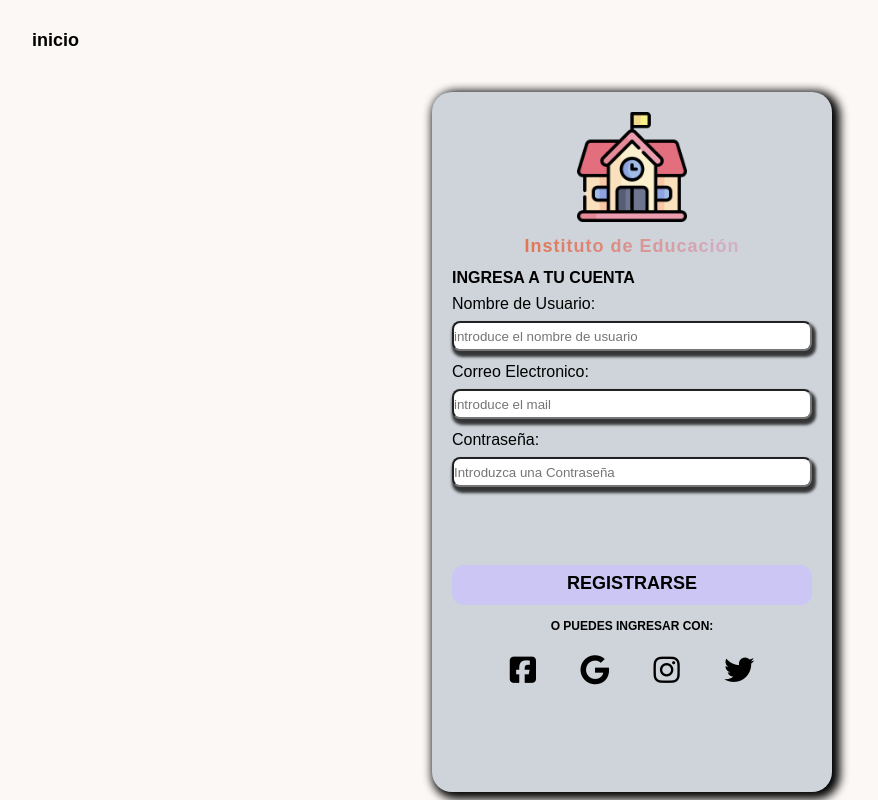
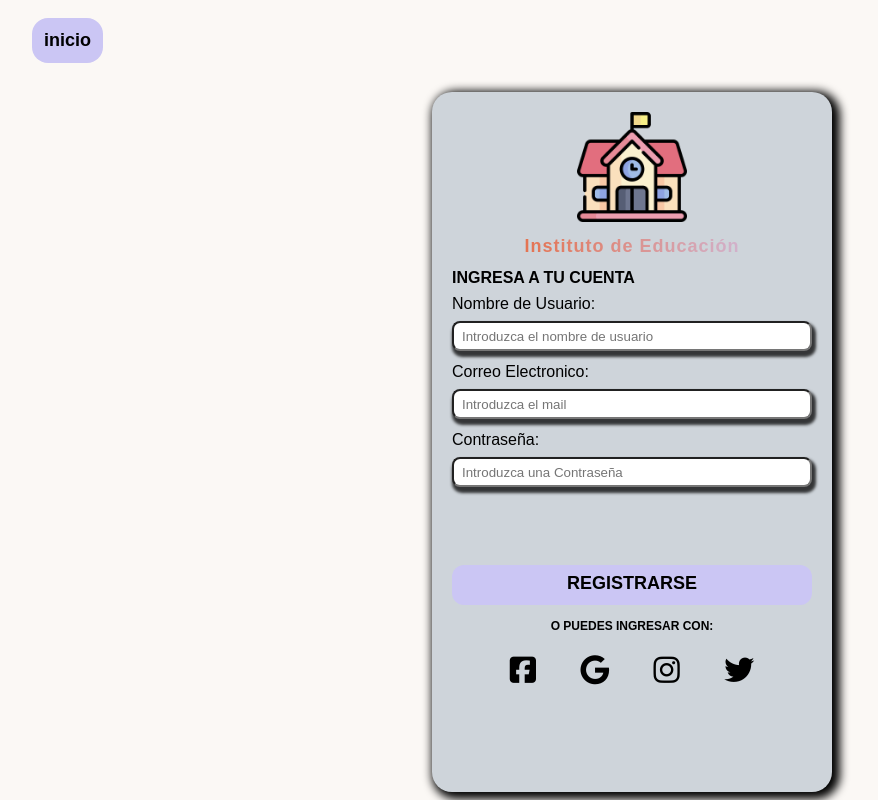
Before and after one commit to Enzoskr/integrador, a plain HTML site: page assets/login.html in a window 1280 px wide. Shown: the whole page, without its empty margins (8-886 px from the left). Drawn offline with Linux system fonts and the light colour scheme.

Commit message:
arreglos del Reflect now

```diff
--- a/assets/login.css
+++ b/assets/login.css
@@ -59,6 +59,9 @@ header {
 .navbar li {
   font-size: 18px;
   font-weight: 600;
+  background-color: var(--bg-color-lila);
+  padding: 12px;
+  border-radius: 1rem;
 }
 
 .navbar a {
@@ -109,6 +112,7 @@ header {
   border-radius: 8px;
   height: 30px;
   box-shadow: 2px 4px 3px 2px rgba(0, 0, 0, 0.75);
+  padding-left: 8px;
 }
 .registrarse {
   margin-top: 20px;
@@ -119,6 +123,7 @@ header {
   font-size: 18px;
   font-weight: 600;
   padding: 8px;
+  cursor: pointer;
 }
 .ingreso-redes {
   margin-top: 14px;
--- a/assets/login.html
+++ b/assets/login.html
@@ -34,9 +34,9 @@
         </div>
         <div class="imputs">
           <label>Nombre de Usuario:</label>
-          <input type="text" placeholder="introduce el nombre de usuario" />
+          <input type="text" placeholder="Introduzca el nombre de usuario" />
           <label>Correo Electronico:</label>
-          <input type="mail" placeholder="introduce el mail" />
+          <input type="mail" placeholder="Introduzca el mail" />
           <label>Contraseña:</label>
           <input type="password" placeholder="Introduzca una Contraseña" />
         </div>
```
Also changed, not shown: assets/style.css (+6 -1 lines), index.html (+1 -1 lines).
